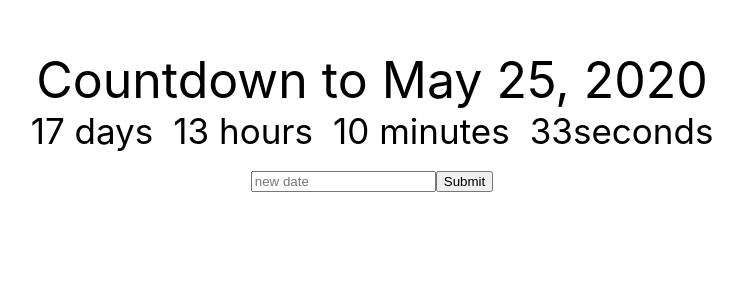
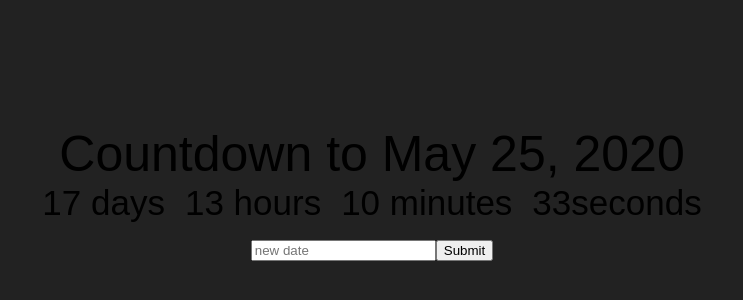
Before and after one commit to Abdifatah29/countdownChamp, a React (Create React App) app: page / in a window 1280 px wide. Shown: the part 206-506 px from the top of the page, without its empty margins (268-1011 px from the left). Built offline with nearby package versions, Linux system fonts and the light colour scheme.

Commit message:
switched to sass

```diff
--- a/src/App.css
+++ b/src/App.css
@@ -1,14 +1,142 @@
 .App {
+  font-family: 'Poppins',sans-serif;
   text-align: center;
-  font-size: 35px;
-  margin-top: 20%;
+  font-size: 11px;
+  margin: 0 auto;
+  width: 100%;
+  position: absolute;
+  display: -webkit-box;
+  display: -ms-flexbox;
+  display: flex;
+  -webkit-box-orient: vertical;
+  -webkit-box-direction: normal;
+      -ms-flex-direction: column;
+          flex-direction: column;
+  -webkit-box-pack: center;
+      -ms-flex-pack: center;
+          justify-content: center;
+  min-height: 100vh;
+  background-color: #222222;
 }
 
 .title {
-    font-size: 50px;
+  font-size: 20px;
 }
 
-.clocks > div{
-    display: inline;
-    margin: 10px;
+.clocks > div {
+  display: inline;
+  margin: 10px;
 }
+
+.form__group,
+.button {
+  position: relative;
+  padding: 15px 0 0;
+  margin-top: 10px;
+  width: 50%;
+  left: 25%;
+}
+
+.form__field {
+  font-family: inherit;
+  width: 100%;
+  border: 0;
+  border-bottom: 2px solid #9b9b9b;
+  outline: 0;
+  font-size: 1.3rem;
+  color: #fff;
+  padding: 7px 0;
+  background: transparent;
+  -webkit-transition: border-color 0.2s;
+  transition: border-color 0.2s;
+}
+
+.form__field::-webkit-input-placeholder {
+  color: transparent;
+}
+
+.form__field:-ms-input-placeholder {
+  color: transparent;
+}
+
+.form__field::-ms-input-placeholder {
+  color: transparent;
+}
+
+.form__field::placeholder {
+  color: transparent;
+}
+
+.form__field:placeholder-shown ~ .form__label {
+  font-size: 1.3rem;
+  cursor: text;
+  top: 20px;
+}
+
+.form__label {
+  position: absolute;
+  top: 0;
+  display: block;
+  -webkit-transition: 0.2s;
+  transition: 0.2s;
+  font-size: 1rem;
+  color: #9b9b9b;
+}
+
+.form__field:focus {
+  padding-bottom: 6px;
+  font-weight: 700;
+  border-width: 3px;
+  -o-border-image: linear-gradient(to right, #11998e, #38ef7d);
+     border-image: -webkit-gradient(linear, left top, right top, from(#11998e), to(#38ef7d));
+     border-image: linear-gradient(to right, #11998e, #38ef7d);
+  border-image-slice: 1;
+}
+
+.form__field:focus ~ .form__label {
+  position: absolute;
+  top: 0;
+  display: block;
+  -webkit-transition: 0.2s;
+  transition: 0.2s;
+  font-size: 1rem;
+  color: #11998e;
+  font-weight: 700;
+}
+
+/* reset input */
+.form__field:required, .form__field:invalid {
+  -webkit-box-shadow: none;
+          box-shadow: none;
+}
+
+.button button {
+  color: #fff !important;
+  text-transform: uppercase;
+  text-decoration: none;
+  background: #60a3bc;
+  padding: 6px 20px;
+  border-radius: 50px;
+  display: inline-block;
+  border: none;
+  outline: nonew;
+  -webkit-transition: all 0.4s ease 0s;
+  transition: all 0.4s ease 0s;
+}
+
+.button button :hover {
+  text-shadow: 0px 0px 6px white;
+  -webkit-box-shadow: 0px 5px 40px -10px rgba(0, 0, 0, 0.57);
+  -moz-box-shadow: 0px 5px 40px -10px rgba(0, 0, 0, 0.57);
+  -webkit-transition: all 0.4s ease 0s;
+  transition: all 0.4s ease 0s;
+}
+
+@media only screen and (min-width: 560px) {
+  .App {
+    font-size: 35px;
+  }
+  .title {
+    font-size: 50px;
+  }
+}
--- /dev/null
+++ b/src/App.scss
@@ -0,0 +1,128 @@
+$primary: #11998e;
+$secondary: #38ef7d;
+$white: #fff;
+$gray: #9b9b9b;
+.App {
+  font-family: 'Poppins',sans-serif;
+  text-align: center;
+  font-size: 11px;
+  margin: 0 auto;
+  width: 100%;
+  position: absolute;
+  display: flex;
+  flex-direction: column;
+  justify-content: center;
+  min-height: 100vh;
+  background-color:#222222;
+}
+
+.title {
+    font-size: 20px;
+}
+
+.clocks > div{
+    display: inline;
+    margin: 10px;
+}
+
+.form__group,
+.button {
+    position: relative;
+    padding: 15px 0 0;
+    margin-top: 10px;
+    width: 50%;
+    left: 25%;
+}
+
+.form__field {
+    font-family: inherit;
+    width: 100%;
+    border: 0;
+    border-bottom: 2px solid $gray;
+    outline: 0;
+    font-size: 1.3rem;
+    color: $white;
+    padding: 7px 0;
+    background: transparent;
+    transition: border-color 0.2s;
+
+    &::placeholder {
+        color: transparent;
+    }
+
+    &:placeholder-shown~.form__label {
+        font-size: 1.3rem;
+        cursor: text;
+        top: 20px;
+    }
+}
+
+.form__label {
+    position: absolute;
+    top: 0;
+    display: block;
+    transition: 0.2s;
+    font-size: 1rem;
+    color: $gray;
+}
+
+.form__field:focus {
+    ~.form__label {
+        position: absolute;
+        top: 0;
+        display: block;
+        transition: 0.2s;
+        font-size: 1rem;
+        color: $primary;
+        font-weight: 700;
+    }
+
+    padding-bottom: 6px;
+    font-weight: 700;
+    border-width: 3px;
+    border-image: linear-gradient(to right, $primary, $secondary);
+    border-image-slice: 1;
+}
+
+/* reset input */
+.form__field {
+
+    &:required,
+    &:invalid {
+        box-shadow: none;
+    }
+}
+
+.button{
+        button {
+            color: #fff !important;
+            text-transform: uppercase;
+            text-decoration: none;
+            background: #60a3bc;
+            padding: 6px 20px;
+            border-radius: 50px;
+            display: inline-block;
+            border: none;
+            outline: nonew;
+            transition: all 0.4s ease 0s;
+
+            :hover {
+                text-shadow: 0px 0px 6px rgba(255, 255, 255, 1);
+                -webkit-box-shadow: 0px 5px 40px -10px rgba(0, 0, 0, 0.57);
+                -moz-box-shadow: 0px 5px 40px -10px rgba(0, 0, 0, 0.57);
+                transition: all 0.4s ease 0s;
+            }
+        }
+
+}
+
+@media only screen and (min-width: 560px) {
+    .App{
+        font-size: 35px;
+    }
+    .title{
+    font-size: 50px;
+    }
+
+
+}
```
